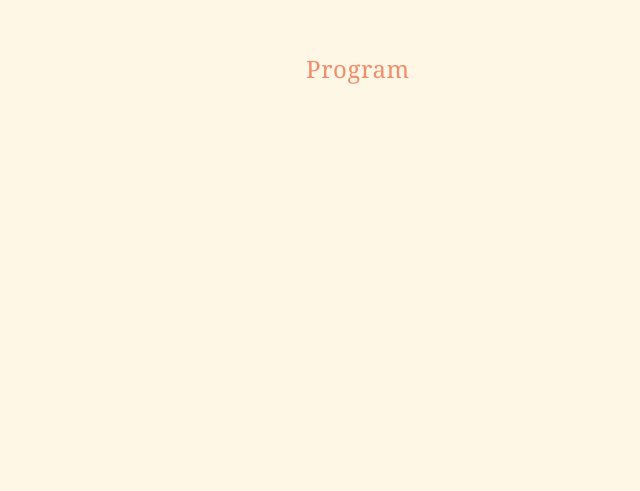
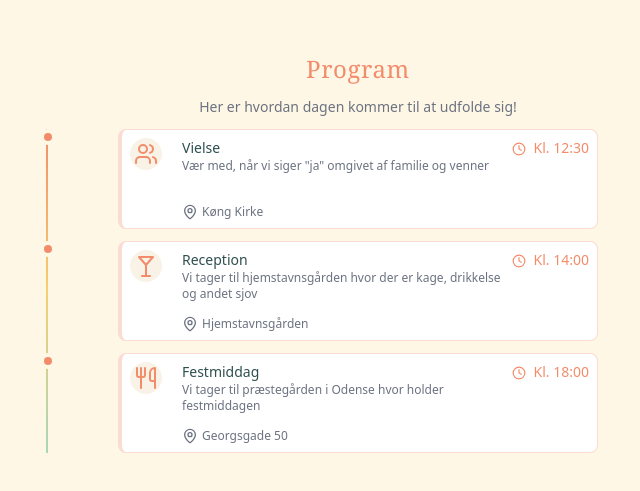
Before and after one commit to KatlaTL/wedding_application, a React (Vite) app: page / in a window 1280 px wide. Shown: the part 1627-2118 px from the top of the page, without its empty margins (282-922 px from the left). Built offline with nearby package versions, Linux system fonts and the light colour scheme.

Commit message:
added program to the homepage

```diff
--- a/src/components/Section.tsx
+++ b/src/components/Section.tsx
@@ -0,0 +1,18 @@
+
+type SectionType = React.PropsWithChildren<{
+    title: string;
+}>
+
+const Section: React.FC<SectionType> = ({ title, children }) => {
+    return (
+        <section className="relative min-h-screen flex flex-col py-20 px-4 overflow-hidden">
+            <div className="max-w-4xl mx-auto text-center">
+                <h2 className="text-primary text-2xl font-serif tracking-wide">{title}</h2>
+
+                {children}
+            </div>
+        </section>
+    )
+}
+
+export default Section;
--- a/src/pages/Details.tsx
+++ b/src/pages/Details.tsx
@@ -1,11 +1,9 @@
+import Section from "../components/Section";
 
 const Details = () => {
 
     return (
-        <section className="relative min-h-screen flex flex-col py-20 px-4 overflow-hidden">
-            <div className="max-w-4xl mx-auto text-center">
-                <h2 className="text-primary text-2xl font-serif tracking-wide">Information</h2>
-
+        <Section title="Information">
             <div className="grid gab-6 grid-cols-2 justify-center items-center">
                 <div className="flex flex-col text-muted-foreground text-sm items-center justify-between p-3 ml-20">
                     <p className="pb-5">
@@ -19,8 +17,7 @@ const Details = () => {
                     <span className="text-4xl">💕</span> {/* Image placeholder */}
                 </div>
             </div>
-            </div>
-        </section>
+        </Section>
     )
 }
 
--- a/src/pages/program/Program.tsx
+++ b/src/pages/program/Program.tsx
@@ -1,12 +1,57 @@
+import Section from "../../components/Section";
+import ProgramTile from "./_components/ProgramTile";
+import { Clock, MapPin, Camera, Users, Utensils, Martini, Music } from "lucide-react";
 
 const Program = () => {
 
     return (
-        <section className="relative min-h-screen flex flex-col py-20 px-4 overflow-hidden">
-            <div className="max-w-4xl mx-auto text-center">
-                <h2 className="text-primary text-2xl font-serif tracking-wide">Program</h2>
+        <Section title="Program">
+            <p className="text-sm text-muted-foreground m-3">Her er hvordan dagen kommer til at udfolde sig!</p>
+            <div className="flex relative">
+                <div className="absolute -left-18 top-0 bottom-0 w-0.5 gradient hidden md:block" />
+
+                <div className="flex flex-col gap-3 relative">
+                    {/* TODO dynamic create the program */}
+
+                    <div className="space-y-8">
+                        <div className="absolute -left-[78.4px] w-4 h-4 bg-primary rounded-full border-4 border-background hidden md:block" />
+
+                        <ProgramTile
+                            icon={Users}
+                            title="Vielse"
+                            description='Vær med, når vi siger "ja" omgivet af familie og venner'
+                            location="Køng Kirke"
+                            time="Kl. 12:30"
+                        />
+                    </div>
+
+                    <div className="space-y-8">
+                        <div className="absolute -left-[78.4px] w-4 h-4 bg-primary rounded-full border-4 border-background hidden md:block" />
+
+                        <ProgramTile
+                            icon={Martini}
+                            title="Reception"
+                            description='Vi tager til hjemstavnsgården hvor der er kage, drikkelse og andet sjov'
+                            location="Hjemstavnsgården"
+                            time="Kl. 14:00"
+                        />
+                    </div>
+
+                    <div className="space-y-8">
+                        <div className="absolute -left-[78.4px] w-4 h-4 bg-primary rounded-full border-4 border-background hidden md:block" />
+
+                        <ProgramTile
+                            icon={Utensils}
+                            title="Festmiddag"
+                            description='Vi tager til præstegården i Odense hvor holder festmiddagen'
+                            location="Georgsgade 50"
+                            time="Kl. 18:00"
+                        />
+                    </div>
+
+                </div>
             </div>
-        </section>
+        </Section>
     )
 }
 
--- /dev/null
+++ b/src/pages/program/_components/ProgramTile.tsx
@@ -0,0 +1,52 @@
+import { MapPin, Clock, type LucideProps } from "lucide-react";
+import type React from "react";
+
+type ProgramTileProps = {
+    title: string;
+    description: string;
+    location: string;
+    time: string;
+    icon?: React.ForwardRefExoticComponent<Omit<LucideProps, "ref">>;
+}
+
+const ProgramTile: React.FC<ProgramTileProps> = ({
+    title,
+    description,
+    location,
+    time,
+    icon: Icon
+}) => {
+    return (
+        <div className="h-25 w-120 bg-white rounded-lg border-primary/30 border-l-4 border-1">
+            <div className="flex flex-row p-2 items-start h-full">
+                <div className="flex rounded-full w-8 h-8 bg-muted justify-center items-center">
+                    {Icon && <Icon color="#F28C6B" />}
+                </div>
+
+                <div className="flex flex-col items-start justify-between ml-5 text-muted-foreground flex-1 h-full">
+                    <div className="text-left">
+                        <h3 className=" text-sm text-color-text">{title}</h3>
+                        <p className="text-xs">{description}</p>
+                    </div>
+
+
+                    <div className="text-xs flex gap-1">
+                        <span>
+                            <MapPin className="h-4 w-4" />
+                        </span>
+                        <p>{location}</p>
+                    </div>
+                </div>
+
+                <div className="flex items-start gap-2 text-sm text-primary ml-auto">
+                    <span>
+                        <Clock className="h-3.5 w-3.5 mt-1" />
+                    </span>
+                    <p>{time}</p>
+                </div>
+            </div>
+        </div>
+    )
+}
+
+export default ProgramTile;
--- a/src/styles/index.css
+++ b/src/styles/index.css
@@ -8,6 +8,7 @@
     --color-color-text: #2F4F4F;
     --border: rgba(242, 140, 107, 0.2);
     --color-muted-foreground: #6B7280;
+    --color-muted: #F9F2E7;
 }
 
 .border-primary {
```
Lines whose indentation alone changed are shown as unchanged.
